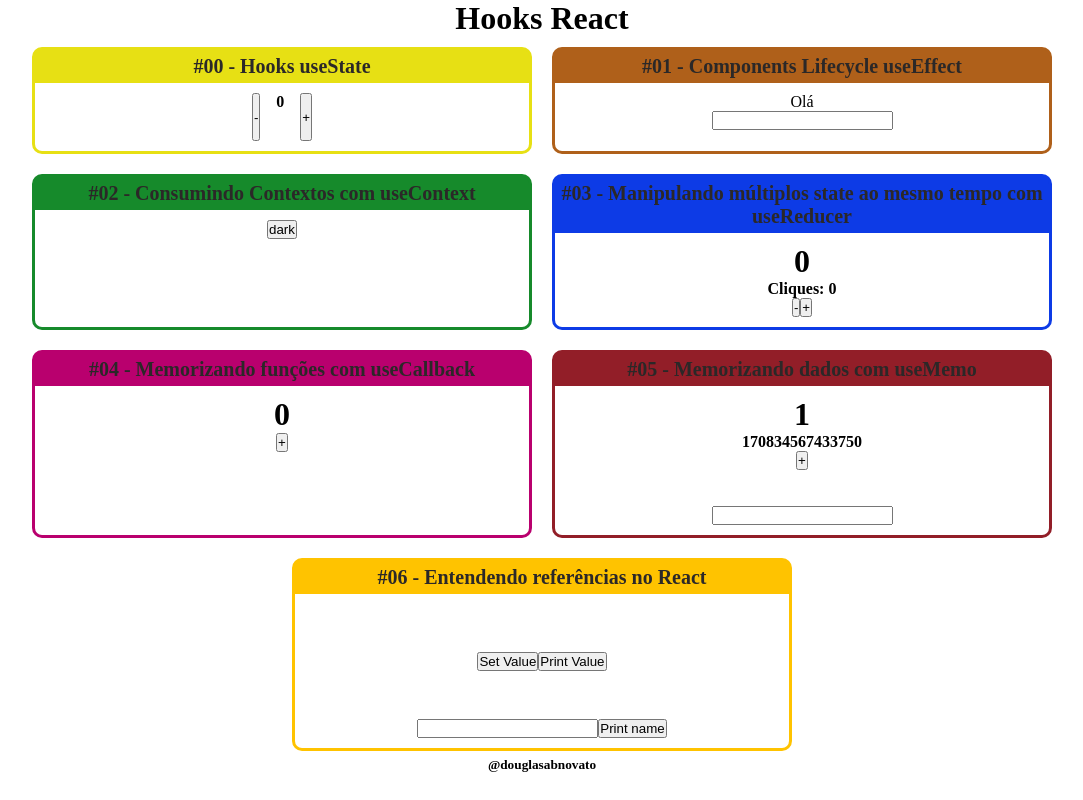
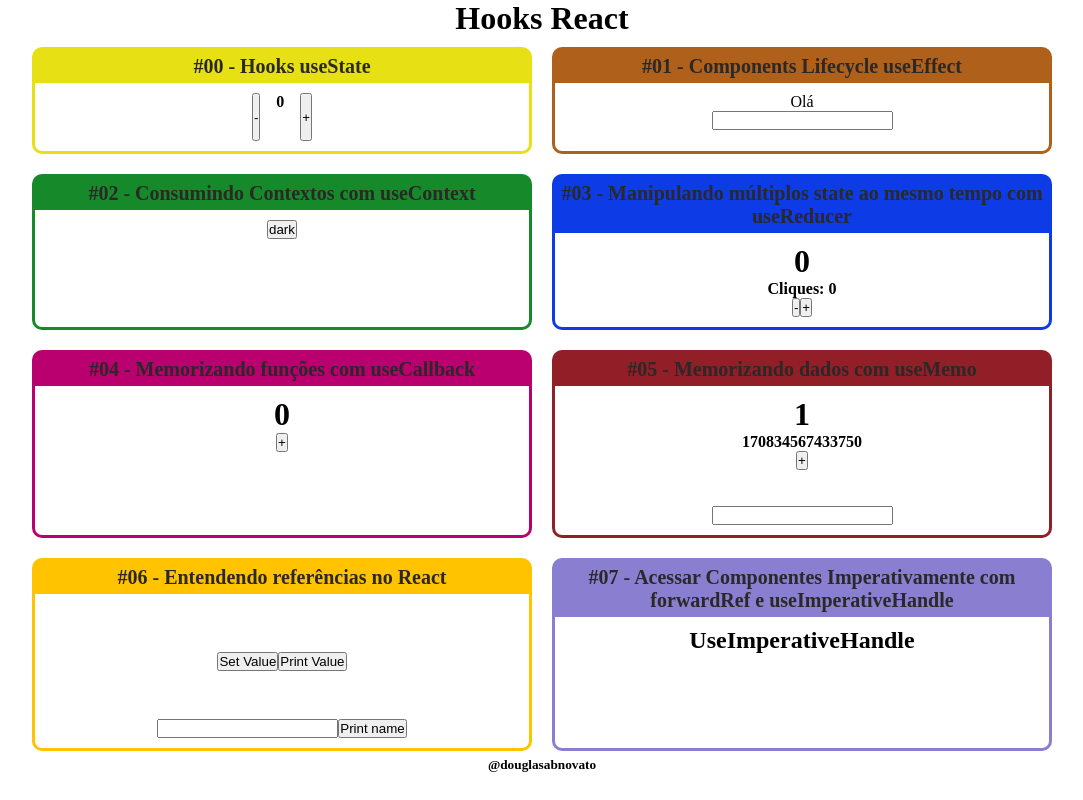
Before and after one commit to douglasabnovato/react-hooks-handbook, a React (Create React App) app: page / in a window 1280 px wide. Shown: the whole page, without its empty margins (98-1181 px from the left). Built offline with nearby package versions, Linux system fonts and the light colour scheme.

Commit message:
iniciando o projeto useImperativeHandleC

```diff
--- a/src/App.js
+++ b/src/App.js
@@ -10,6 +10,7 @@ import UseReducer from "./components/UseReducer";
 import UseCallback from "./components/UseCallback";
 import UseMemo from "./components/UseMemo";
 import UseRef from "./components/UseRef";
+import UseImperativeHandle from "./components/UseImperativeHandle";
 
 export default function App(props) {
   return (
@@ -46,6 +47,12 @@ export default function App(props) {
         <Card titulo="#06 - Entendendo referências no React" color="#FFC300">
           <UseRef />
         </Card>
+        <Card
+          titulo="#07 - Acessar Componentes Imperativamente com forwardRef e useImperativeHandle"
+          color="#897ED0"
+        >
+          <UseImperativeHandle />
+        </Card>
       </div>
       <h5>@douglasabnovato</h5>
     </div>
--- /dev/null
+++ b/src/components/UseImperativeHandle/index.jsx
@@ -0,0 +1,13 @@
+import React from "react";
+import "./index.css";
+
+function UseImperativeHandle() {
+
+  return (
+    <div className="UseImperativeHandle">
+      <h2>UseImperativeHandle</h2>
+    </div>
+  );
+}
+
+export default UseImperativeHandle;
```
Also changed, not shown: src/components/UseImperativeHandle/index.css (added).
